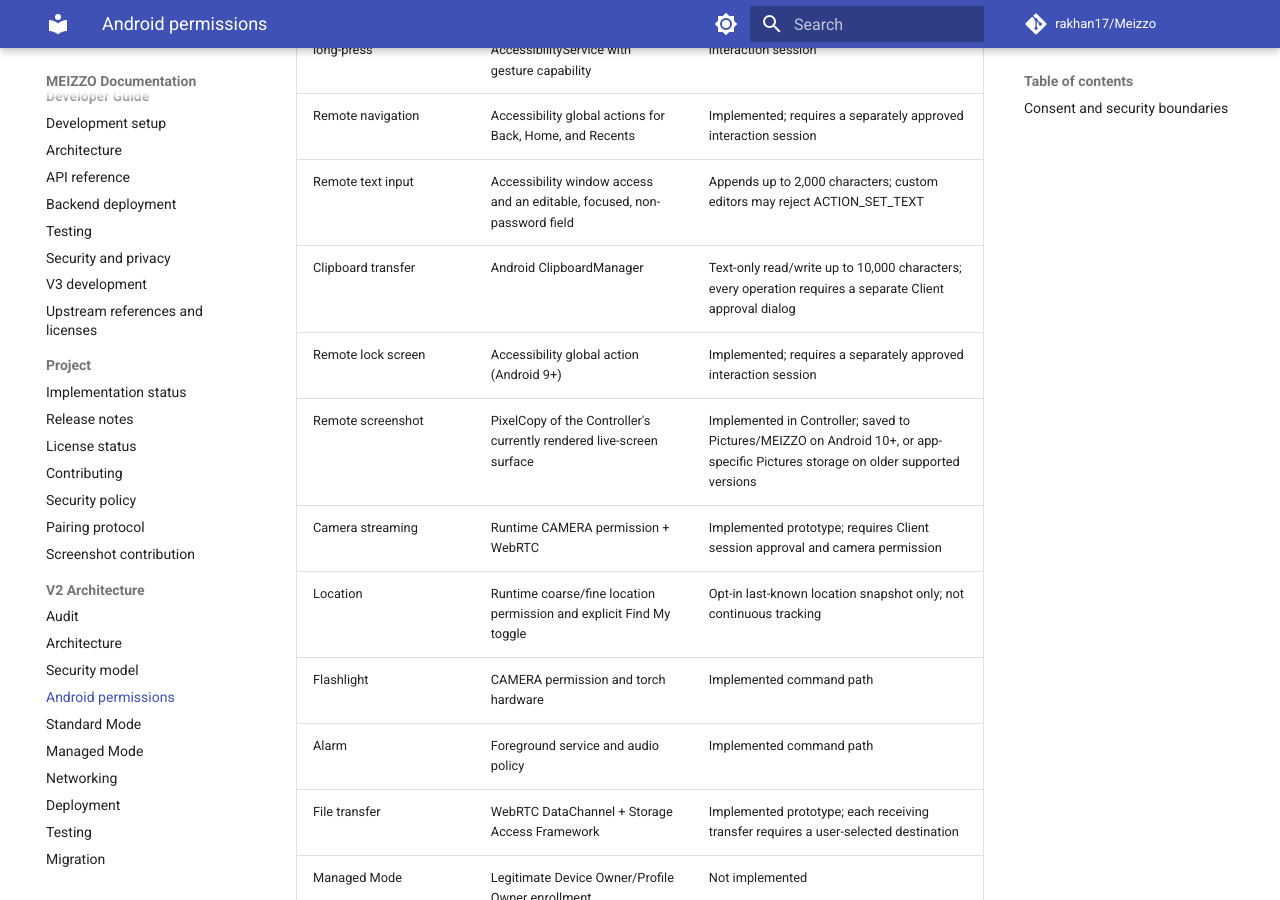
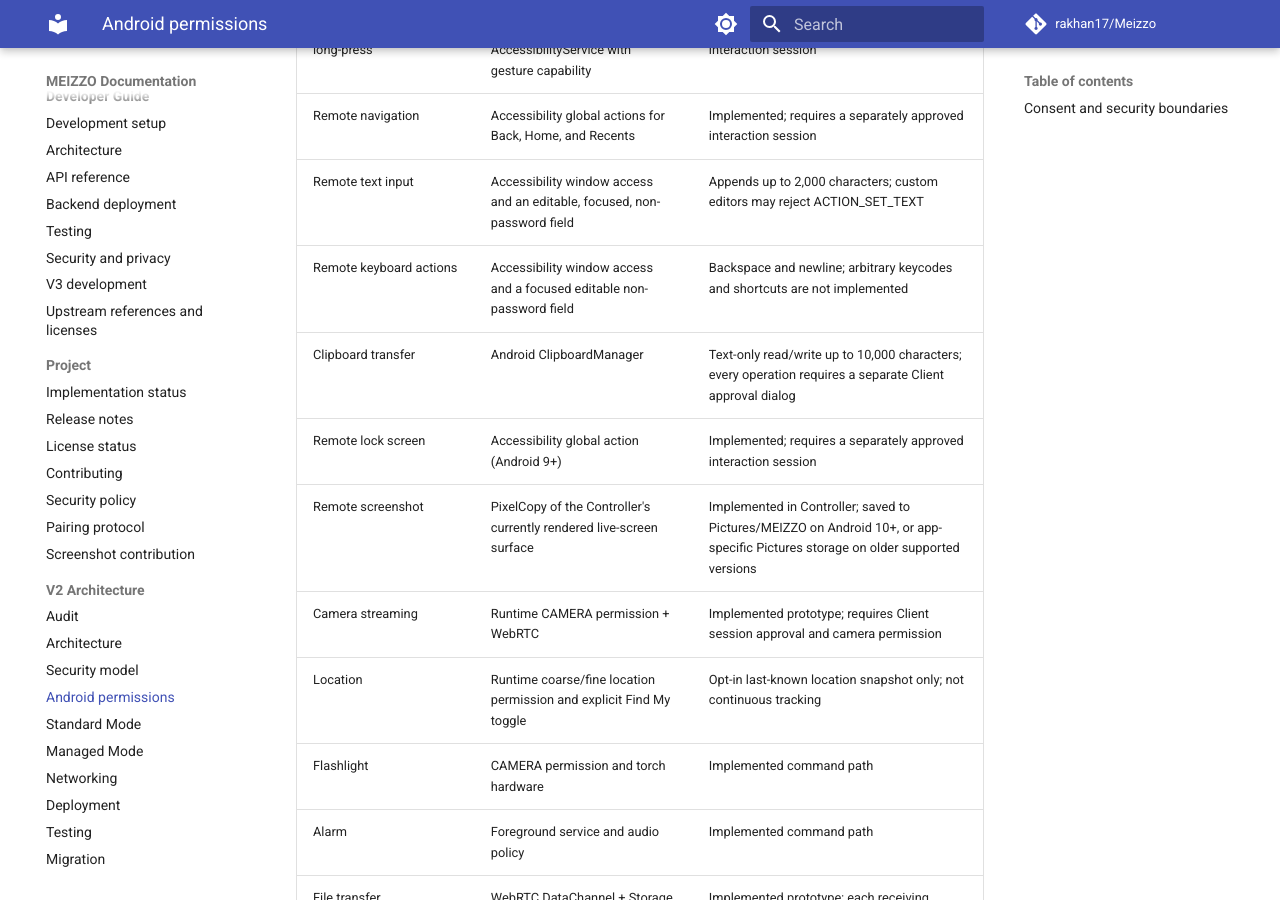
Before and after one commit to rakhan17/Meizzo, an MkDocs documentation site: the page built from docs/v2/android-permissions.md, in a window 1280 px wide and 900 px high, scrolled down 575 px. Built offline with MkDocs 1.6.1 and Material for MkDocs 9.7.7, drawn with Linux system fonts in a browser that asks for light colours; comment, search, counter and statistics services are not loaded.

Commit message:
Document supported remote keyboard actions

```diff
--- a/docs/v2/android-permissions.md
+++ b/docs/v2/android-permissions.md
@@ -13,6 +13,7 @@ physical-device and cross-network acceptance work listed in the v3 roadmap.
 | Remote tap, swipe, and long-press | User-enabled AccessibilityService with gesture capability | Implemented; requires a separately approved interaction session |
 | Remote navigation | Accessibility global actions for Back, Home, and Recents | Implemented; requires a separately approved interaction session |
 | Remote text input | Accessibility window access and an editable, focused, non-password field | Appends up to 2,000 characters; custom editors may reject ACTION_SET_TEXT |
+| Remote keyboard actions | Accessibility window access and a focused editable non-password field | Backspace and newline; arbitrary keycodes and shortcuts are not implemented |
 | Clipboard transfer | Android ClipboardManager | Text-only read/write up to 10,000 characters; every operation requires a separate Client approval dialog |
 | Remote lock screen | Accessibility global action (Android 9+) | Implemented; requires a separately approved interaction session |
 | Remote screenshot | PixelCopy of the Controller's currently rendered live-screen surface | Implemented in Controller; saved to Pictures/MEIZZO on Android 10+, or app-specific Pictures storage on older supported versions |
```
